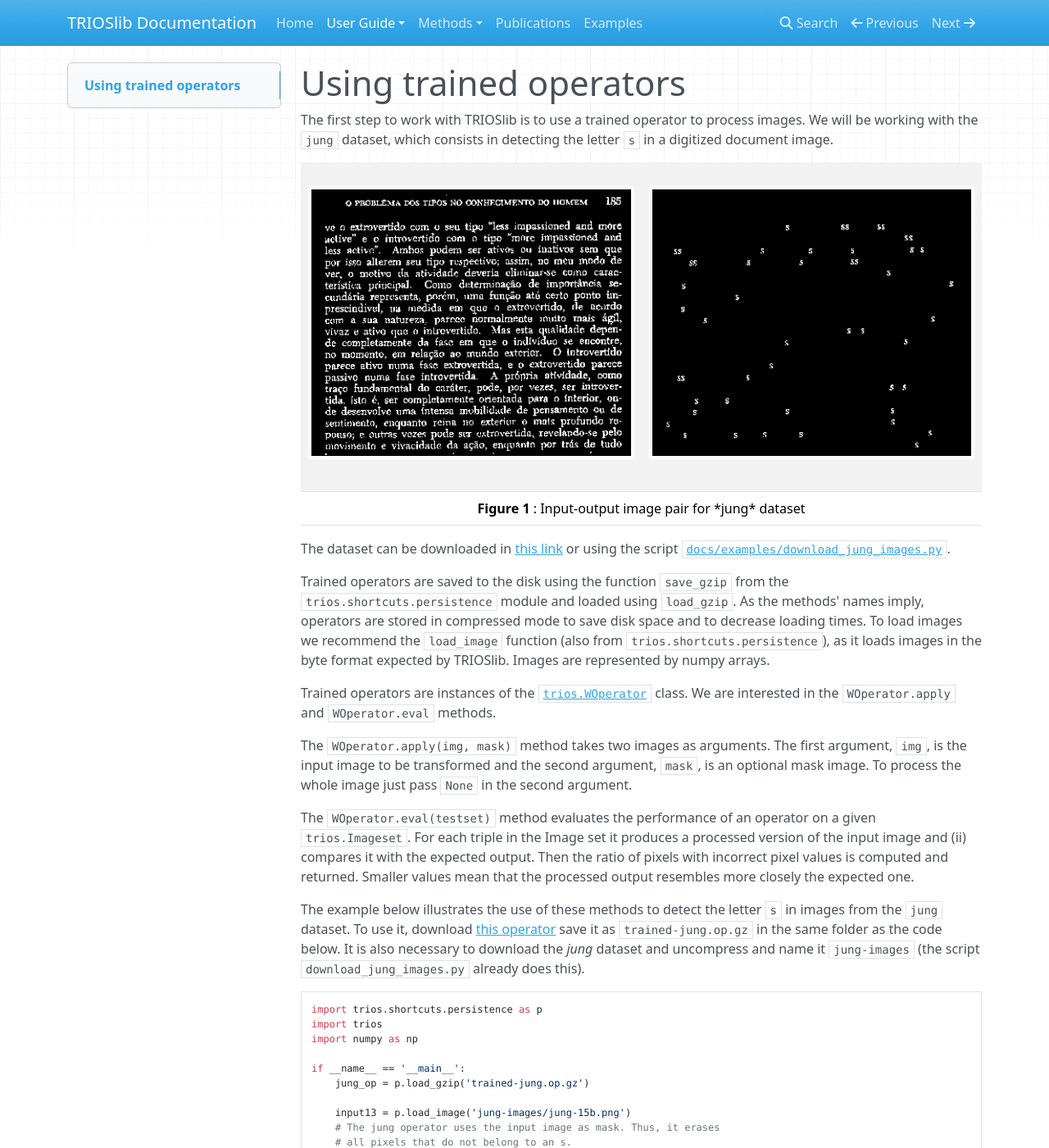
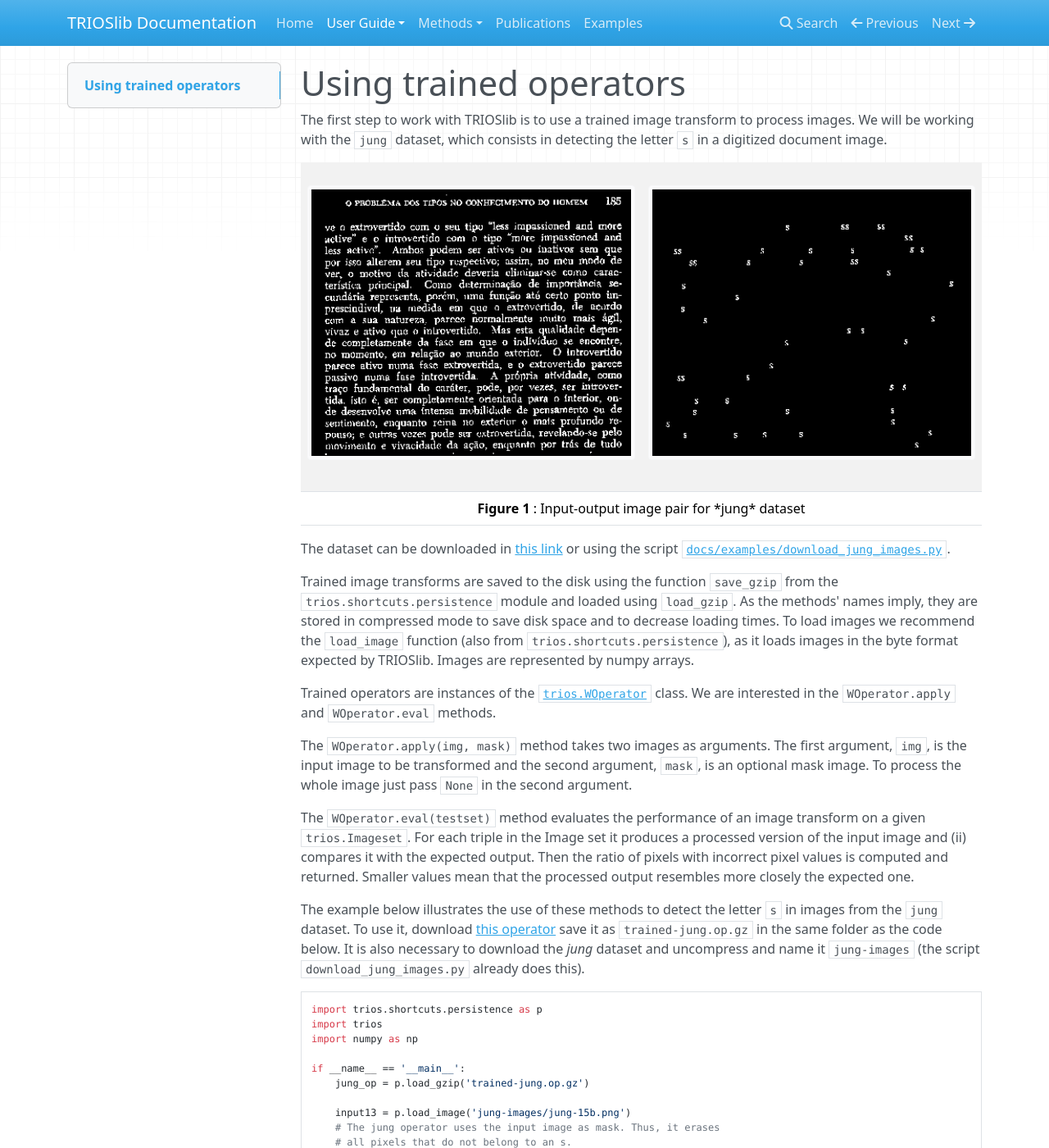
Before and after one commit to trioslib/trios, an MkDocs documentation site: the page built from docs/user-guide/using_trained_operators.md, in a window 1280 px wide and 1400 px high. Shown: the whole window at 82% size. Built offline with MkDocs 1.6.1, drawn with Linux system fonts in a browser that asks for light colours; nearby versions of some CDN libraries; old or Windows-style settings are respelled for this version of MkDocs; some of the changed text lies outside the part shown.

Commit message:
Change vocab from operator to image transform.

````diff
--- a/docs/user-guide/using_trained_operators.md
+++ b/docs/user-guide/using_trained_operators.md
@@ -1,6 +1,6 @@
 # Using trained operators
 
-The first step to work with TRIOSlib is to use a trained operator to process images. We will be working with the `jung` dataset, which consists in detecting the letter `s` in a digitized document image.
+The first step to work with TRIOSlib is to use a trained image transform to process images. We will be working with the `jung` dataset, which consists in detecting the letter `s` in a digitized document image.
 
 <table>
     <tr width="100%">
@@ -14,13 +14,13 @@ The first step to work with TRIOSlib is to use a trained operator to process ima
 
 The dataset can be downloaded in [this link](http://vision.ime.usp.br/projects/trios/datasets/dataset-character.tar.gz) or using the script [`docs/examples/download_jung_images.py`](https://github.com/trioslib/trios/blob/master/docs/examples/download_jung_images.py).
 
-Trained operators are saved to the disk using the function `save_gzip` from the `trios.shortcuts.persistence` module and loaded using `load_gzip`.  As the methods' names imply, operators are stored in compressed mode to save disk space and to decrease loading times. To load images we recommend the `load_image` function (also from `trios.shortcuts.persistence`), as it loads images in the byte format expected by TRIOSlib. Images are represented by numpy arrays.
+Trained image transforms are saved to the disk using the function `save_gzip` from the `trios.shortcuts.persistence` module and loaded using `load_gzip`.  As the methods' names imply, they are stored in compressed mode to save disk space and to decrease loading times. To load images we recommend the `load_image` function (also from `trios.shortcuts.persistence`), as it loads images in the byte format expected by TRIOSlib. Images are represented by numpy arrays.
 
 Trained operators are instances of the [`trios.WOperator`](https://github.com/trioslib/trios/blob/master/trios/woperator.py) class. We are interested in the `WOperator.apply` and `WOperator.eval` methods.
 
 The `WOperator.apply(img, mask)` method takes two images as arguments. The first argument, `img`, is the input image to be transformed and the second argument, `mask`, is an optional mask image. To process the whole image just pass `None` in the second argument.
 
-The `WOperator.eval(testset)` method evaluates the performance of an operator on a given `trios.Imageset`. For each triple in the Image set it produces a processed version of the input image and (ii) compares it with the expected output. Then the ratio of pixels with incorrect pixel values is computed and returned. Smaller values mean that the processed output resembles more closely the expected one.
+The `WOperator.eval(testset)` method evaluates the performance of an image transform on a given `trios.Imageset`. For each triple in the Image set it produces a processed version of the input image and (ii) compares it with the expected output. Then the ratio of pixels with incorrect pixel values is computed and returned. Smaller values mean that the processed output resembles more closely the expected one.
 
 The example below illustrates the use of these methods to detect the letter `s` in images from the `jung` dataset. To use it, download [this operator](https://raw.githubusercontent.com/trioslib/trios/master/docs/examples/trained-jung.op.gz) save it as `trained-jung.op.gz` in the same folder as the code below. It is also necessary to download the *jung* dataset and uncompress and name it `jung-images` (the script `download_jung_images.py` already does this).
 
@@ -28,7 +28,7 @@ The example below illustrates the use of these methods to detect the letter `s`
 {!docs/examples/using_trained_operator.py!}
 ```
 
-The operator should produce an error of about `0.005`, which is a respectable value for this dataset.
+It should produce an error of about `0.005`, which is a respectable value for this dataset.
 
 Academic users can determine which papers to cite (and read!) by calling `WOperator.cite_me()`. Each technique implemented in TRIOSlib defines a *bibtex* entry that is included when `cite_me()`is called. The example below illustrates its use.
 
````
Also changed, not shown: docs/index.md (+1 -8 lines), docs/user-guide/introduction.md (+4 -4 lines), docs/user-guide/training_new_operators.md (+1 -1 lines).
